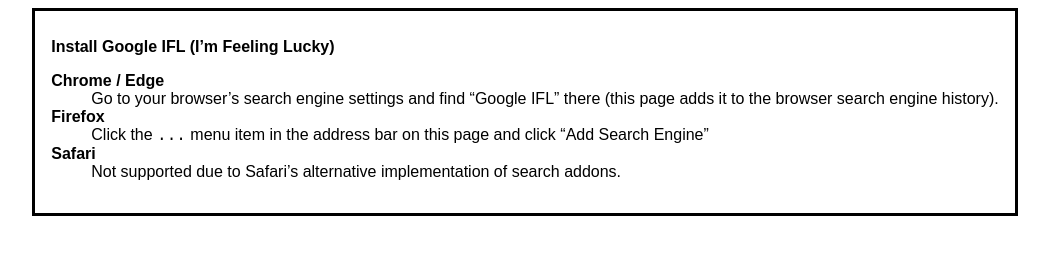
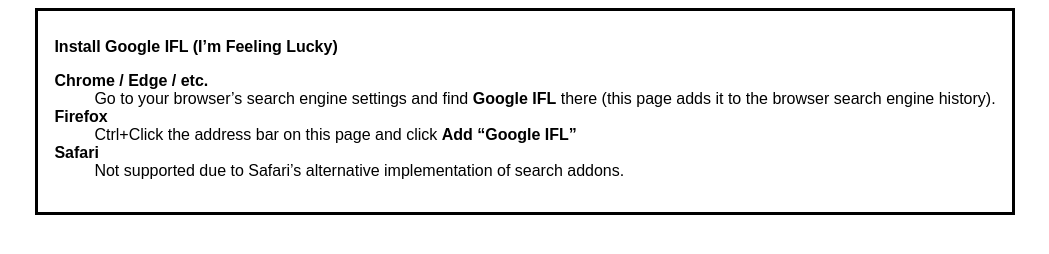
Before and after one commit to blaise-io/google-feeling-lucky-opensearch, a plain HTML site: page index.html in a window 1280 px wide. Shown: the whole page, without its empty margins (115-1164 px from the left). Drawn offline with Linux system fonts and the light colour scheme.

Commit message:
Update index.html

```diff
--- a/index.html
+++ b/index.html
@@ -21,10 +21,10 @@
 <dialog open>
 <h1>Install Google IFL (I’m Feeling Lucky)</h1>
 <dl>
-    <dt>Chrome / Edge
-    <dd>Go to your browser’s search engine settings and find “Google IFL” there (this page adds it to the browser search engine history).
+    <dt>Chrome / Edge / etc.
+    <dd>Go to your browser’s search engine settings and find <b>Google IFL</b> there (this page adds it to the browser search engine history).
     <dt>Firefox
-    <dd>Click the <tt>...</tt> menu item in the address bar on this page and click “Add Search Engine”
+    <dd>Ctrl+Click the address bar on this page and click <b>Add “Google IFL”</b>
     <dt>Safari
     <dd>Not supported due to Safari’s alternative implementation of search addons.
 </dl>
```
